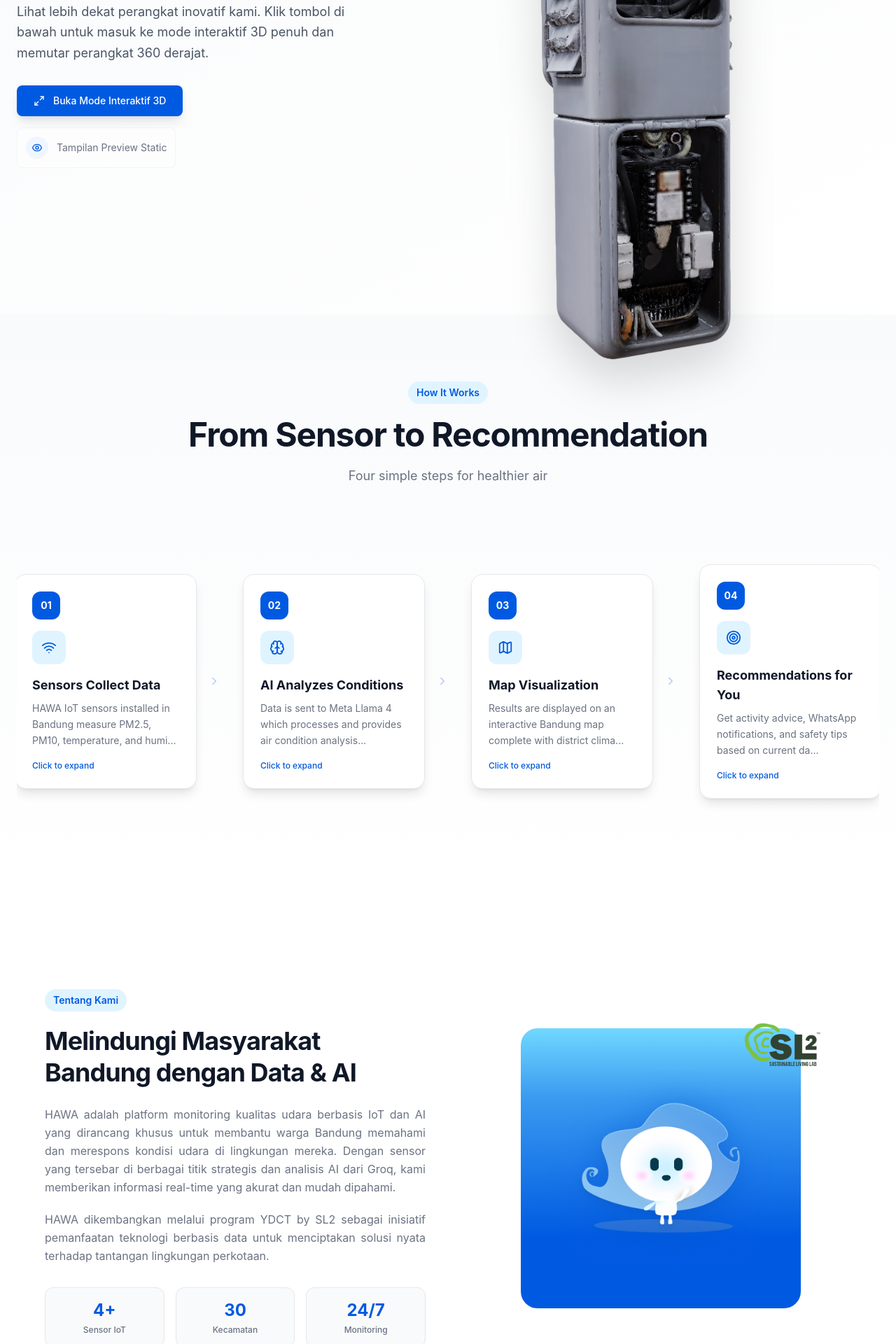
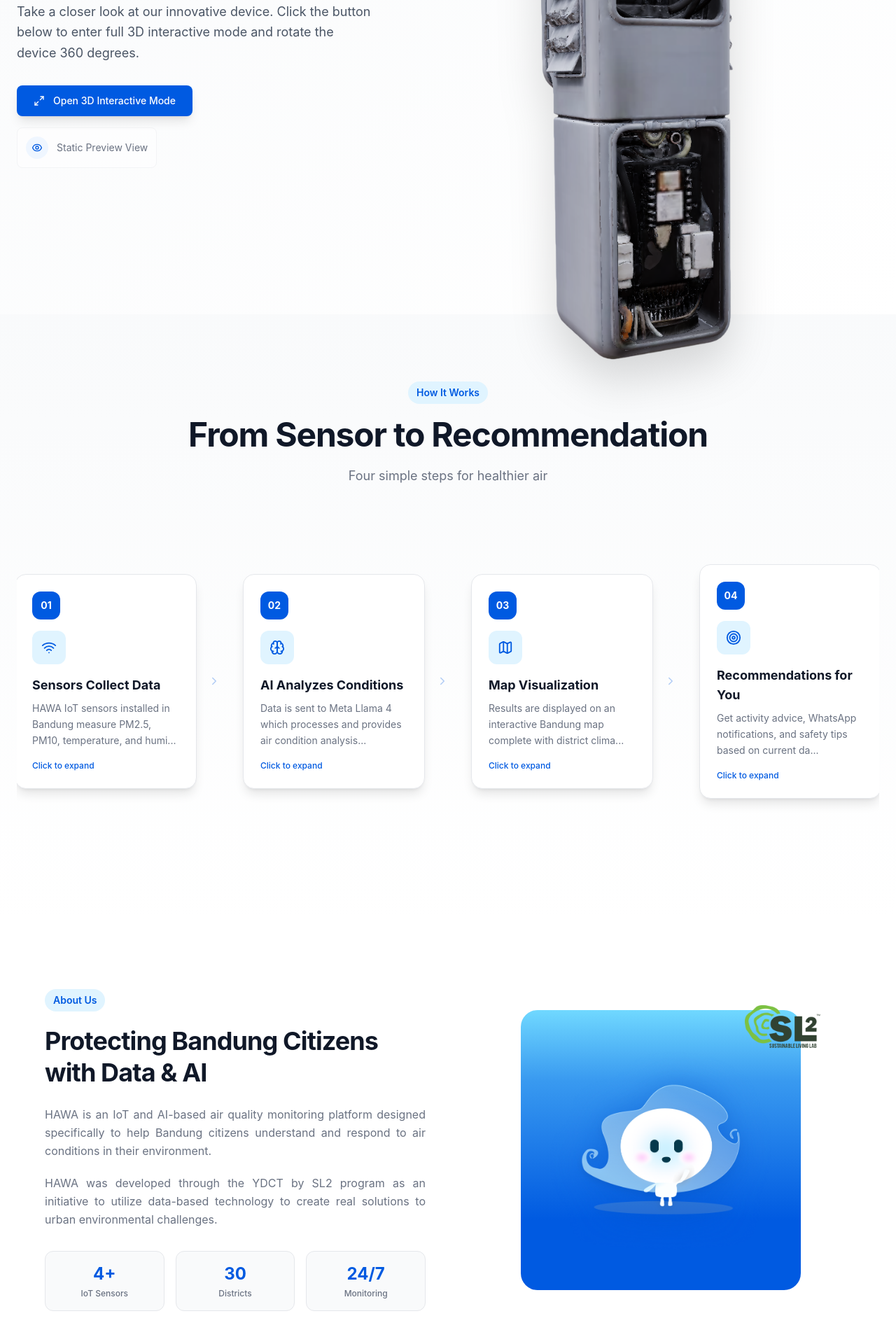
Before and after one commit to aryakamwys/hawa-sl2-clean, a Next.js app: page / in a window 1280 px wide. Shown: the part 3360-5280 px from the top of the page at 70% size. Built offline with nearby package versions, Linux system fonts and the light colour scheme; no server answers.

Commit message:
fix: taranlation aboutus ans showcase

```diff
--- a/components/sections/AboutUs.tsx
+++ b/components/sections/AboutUs.tsx
@@ -1,7 +1,10 @@
 import Image from "next/image";
 import SectionTransition from "@/components/SectionTransition";
+import { useLanguage } from "@/hooks/useLanguage";
 
 export default function AboutUs() {
+  const { t } = useLanguage();
+
   return (
     <section id="about-us" className="py-24 px-6 bg-white">
       <div className="max-w-6xl mx-auto">
@@ -9,30 +12,30 @@ export default function AboutUs() {
           {/* Left: Text Content */}
           <SectionTransition>
             <div className="inline-flex items-center gap-2 px-3 py-1.5 bg-[#E0F4FF] rounded-full text-sm font-semibold text-[#005AE1] mb-5">
-              Tentang Kami
+              {t?.aboutUs?.badge || "Tentang Kami"}
             </div>
             <h2 className="text-3xl md:text-4xl font-bold text-gray-900 mb-6 tracking-tight leading-tight">
-              Melindungi Masyarakat Bandung dengan Data & AI
+              {t?.aboutUs?.headline || "Melindungi Masyarakat Bandung dengan Data & AI"}
             </h2>
             <p className="text-gray-500 mb-5 leading-relaxed text-justify">
-              HAWA adalah platform monitoring kualitas udara berbasis IoT dan AI yang dirancang khusus untuk membantu warga Bandung memahami dan merespons kondisi udara di lingkungan mereka. Dengan sensor yang tersebar di berbagai titik strategis dan analisis AI dari Groq, kami memberikan informasi real-time yang akurat dan mudah dipahami.
+              {t?.aboutUs?.desc1 || "HAWA adalah platform monitoring kualitas udara berbasis IoT dan AI yang dirancang khusus untuk membantu warga Bandung memahami dan merespons kondisi udara di lingkungan mereka. Dengan sensor yang tersebar di berbagai titik strategis dan analisis AI dari Groq, kami memberikan informasi real-time yang akurat dan mudah dipahami."}
             </p>
             <p className="text-gray-500 mb-8 leading-relaxed text-justify">
-              HAWA dikembangkan melalui program YDCT by SL2 sebagai inisiatif pemanfaatan teknologi berbasis data untuk menciptakan solusi nyata terhadap tantangan lingkungan perkotaan.
+              {t?.aboutUs?.initiative || "HAWA dikembangkan melalui program YDCT by SL2 sebagai inisiatif pemanfaatan teknologi berbasis data untuk menciptakan solusi nyata terhadap tantangan lingkungan perkotaan."}
             </p>
             {/* Stats */}
             <div className="grid grid-cols-3 gap-4">
               <div className="text-center p-4 bg-gray-50 rounded-xl border border-gray-200">
                 <div className="text-2xl font-bold text-[#005AE1] mb-1">4+</div>
-                <div className="text-xs text-gray-500 font-medium">Sensor IoT</div>
+                <div className="text-xs text-gray-500 font-medium">{t?.aboutUs?.statSensors || "Sensor IoT"}</div>
               </div>
               <div className="text-center p-4 bg-gray-50 rounded-xl border border-gray-200">
                 <div className="text-2xl font-bold text-[#005AE1] mb-1">30</div>
-                <div className="text-xs text-gray-500 font-medium">Kecamatan</div>
+                <div className="text-xs text-gray-500 font-medium">{t?.aboutUs?.statDistricts || "Kecamatan"}</div>
               </div>
               <div className="text-center p-4 bg-gray-50 rounded-xl border border-gray-200">
                 <div className="text-2xl font-bold text-[#005AE1] mb-1">24/7</div>
-                <div className="text-xs text-gray-500 font-medium">Monitoring</div>
+                <div className="text-xs text-gray-500 font-medium">{t?.aboutUs?.statMonitoring || "Monitoring"}</div>
               </div>
             </div>
           </SectionTransition>
--- a/components/sections/Showcase3D.tsx
+++ b/components/sections/Showcase3D.tsx
@@ -22,21 +22,21 @@ export default function Showcase3D() {
                     <div className="">
                         <SectionTransition>
                             <div className="inline-flex items-center gap-2 px-3 py-1.5 bg-[#E0F4FF] rounded-full text-sm font-semibold text-[#005AE1] mb-5">
-                                3D Showcase
+                                {t?.showcase?.badge || "3D Showcase"}
                             </div>
                             <h2 className="text-4xl md:text-5xl font-bold text-gray-900 mb-6 leading-tight">
-                                Experience
+                                {t?.showcase?.title || "Experience"}
                                 <span className="text-transparent bg-clip-text bg-gradient-to-r from-[#005AE1] to-[#60A5FA] ml-2">
-                                    HAWA
+                                    {t?.showcase?.titleHighlight || "HAWA"}
                                 </span>
                             </h2>
                             <p className="text-lg text-gray-600 mb-8 leading-relaxed max-w-lg">
-                                Lihat lebih dekat perangkat inovatif kami. Klik tombol di bawah untuk masuk ke mode interaktif 3D penuh dan memutar perangkat 360 derajat.
+                                {t?.showcase?.description || "Lihat lebih dekat perangkat inovatif kami. Klik tombol di bawah untuk masuk ke mode interaktif 3D penuh dan memutar perangkat 360 derajat."}
                             </p>
 
                             <Link href="/playground" className="inline-flex items-center gap-3 text-sm font-medium text-white bg-[#005AE1] hover:bg-[#004bb5] px-6 py-3 rounded-lg transition-colors shadow-lg hover:shadow-xl transform hover:-translate-y-0.5 transition-all">
                                 <Maximize2 className="w-4 h-4" />
-                                <span>Buka Mode Interaktif 3D</span>
+                                <span>{t?.showcase?.button || "Buka Mode Interaktif 3D"}</span>
                             </Link>
 
                             <div className="mt-4 flex items-center gap-3 text-sm text-gray-500 bg-white/50 p-3 rounded-lg border border-gray-100 w-fit">
@@ -46,7 +46,7 @@ export default function Showcase3D() {
                                         <path d="M2.458 12C3.732 7.943 7.523 5 12 5c4.478 0 8.268 2.943 9.542 7-1.274 4.057-5.064 7-9.542 7-4.477 0-8.268-2.943-9.542-7z" stroke="currentColor" strokeWidth="2" strokeLinecap="round" strokeLinejoin="round" />
                                     </svg>
                                 </div>
-                                <span>Tampilan Preview Static</span>
+                                <span>{t?.showcase?.preview || "Tampilan Preview Static"}</span>
                             </div>
                         </SectionTransition>
                     </div>
--- a/dictionaries/en.json
+++ b/dictionaries/en.json
@@ -57,7 +57,16 @@
     "desc2": "With sensors scattered in strategic points and AI analysis from Meta, we provide accurate and easy-to-understand real-time information.",
     "statSensors": "IoT Sensors",
     "statDistricts": "Districts",
-    "statMonitoring": "Monitoring"
+    "statMonitoring": "Monitoring",
+    "initiative": "HAWA was developed through the YDCT by SL2 program as an initiative to utilize data-based technology to create real solutions to urban environmental challenges."
+  },
+  "showcase": {
+    "badge": "3D Showcase",
+    "title": "Experience",
+    "titleHighlight": "HAWA",
+    "description": "Take a closer look at our innovative device. Click the button below to enter full 3D interactive mode and rotate the device 360 degrees.",
+    "button": "Open 3D Interactive Mode",
+    "preview": "Static Preview View"
   },
   "footer": {
     "desc": "IoT and AI-based air quality monitoring platform for Bandung citizens.",
--- a/dictionaries/id.json
+++ b/dictionaries/id.json
@@ -57,7 +57,16 @@
     "desc2": "Dengan sensor yang tersebar di berbagai titik strategis dan analisis AI dari Meta, kami memberikan informasi real-time yang akurat dan mudah dipahami.",
     "statSensors": "Sensor IoT",
     "statDistricts": "Kecamatan",
-    "statMonitoring": "Monitoring"
+    "statMonitoring": "Monitoring",
+    "initiative": "HAWA dikembangkan melalui program YDCT by SL2 sebagai inisiatif pemanfaatan teknologi berbasis data untuk menciptakan solusi nyata terhadap tantangan lingkungan perkotaan."
+  },
+  "showcase": {
+    "badge": "3D Showcase",
+    "title": "Experience",
+    "titleHighlight": "HAWA",
+    "description": "Lihat lebih dekat perangkat inovatif kami. Klik tombol di bawah untuk masuk ke mode interaktif 3D penuh dan memutar perangkat 360 derajat.",
+    "button": "Buka Mode Interaktif 3D",
+    "preview": "Tampilan Preview Static"
   },
   "footer": {
     "desc": "Platform monitoring kualitas udara berbasis IoT dan AI untuk masyarakat Bandung.",
```
